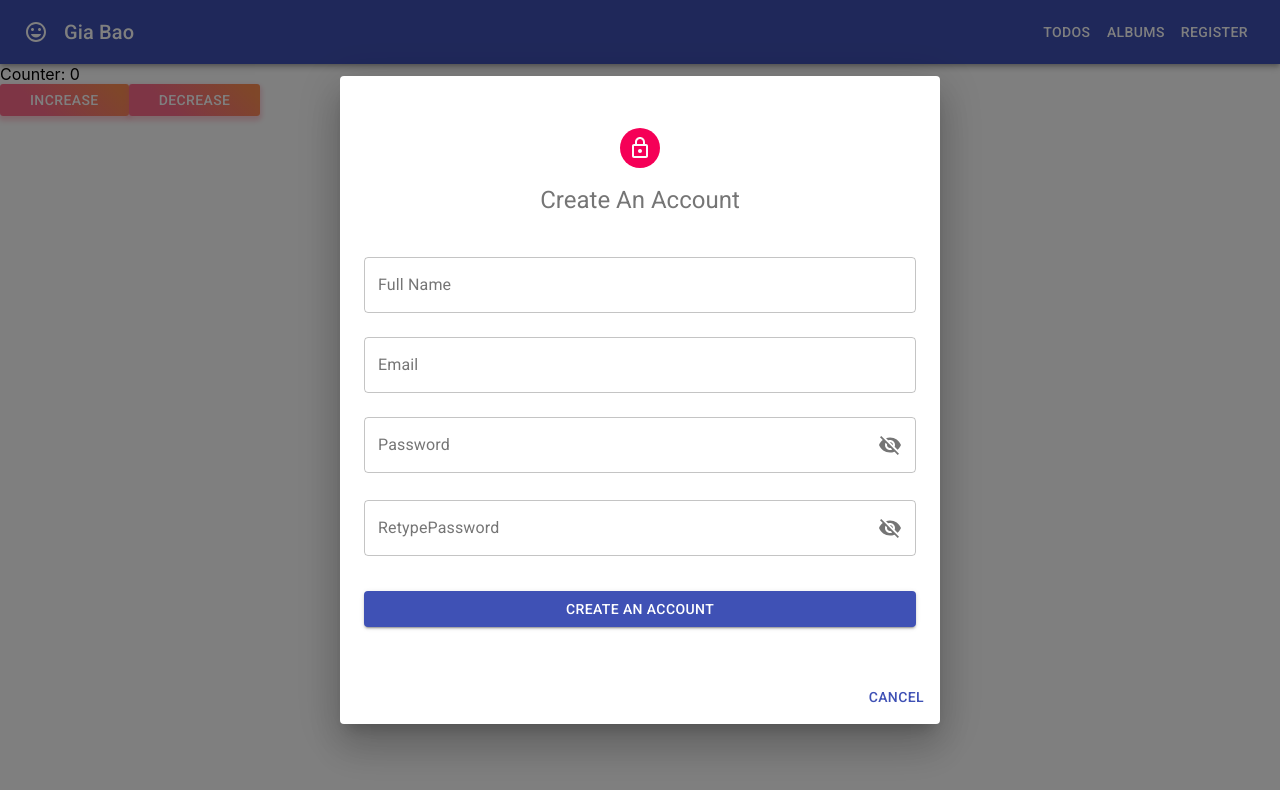
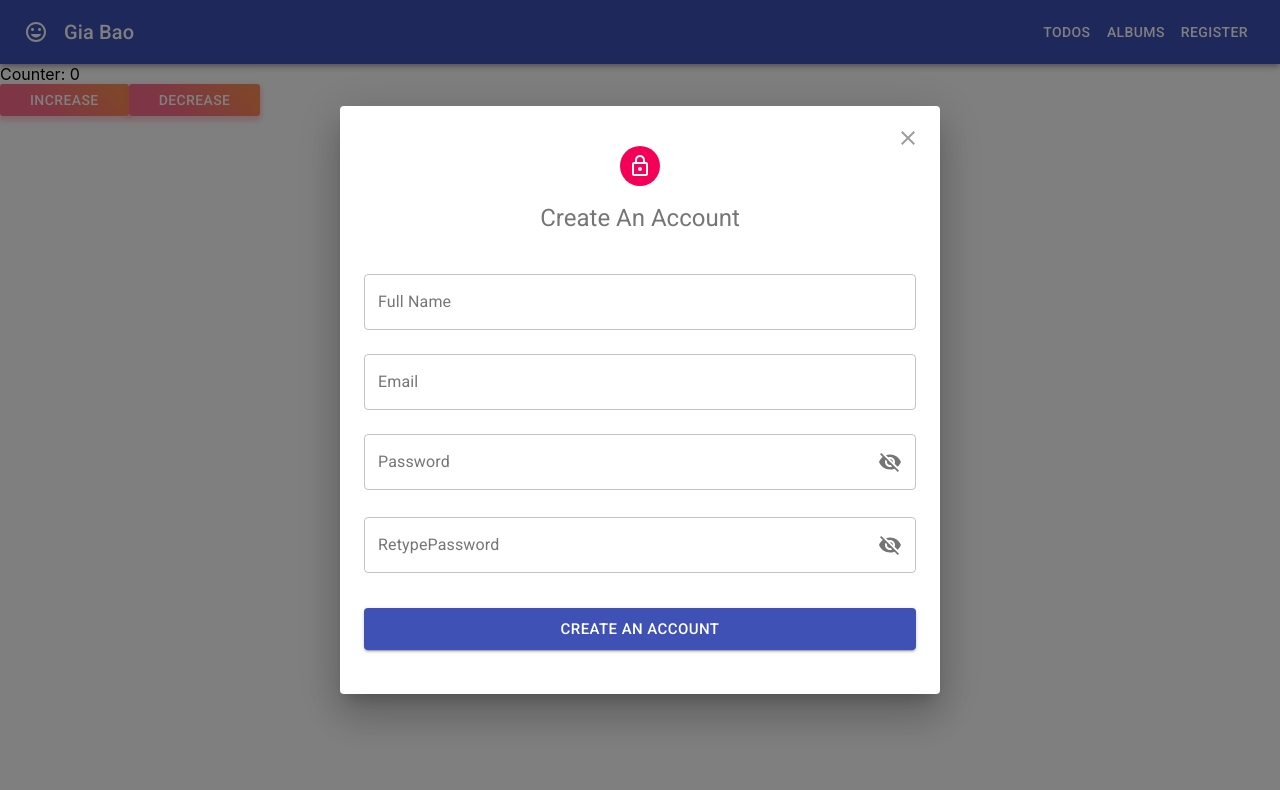
Before and after one commit to giabao250397/ReactJS-Setup-API, a React (Create React App) app: page / in a window 1280 px wide. Both pictures are taken after a click on the button "REGISTER". Shown: the top 790 px of the page. Built offline with nearby package versions, Linux system fonts and the light colour scheme.

Commit message:
ADD total API dang nhap

```diff
--- a/package.json
+++ b/package.json
@@ -14,6 +14,7 @@
     "axios": "^0.21.1",
     "classnames": "^2.2.6",
     "node-sass": "^4.14.1",
+    "notistack": "^1.0.3",
     "query-string": "^6.14.0",
     "react": "^17.0.1",
     "react-dom": "^17.0.1",
--- a/src/api/axiosClient.js
+++ b/src/api/axiosClient.js
@@ -27,6 +27,15 @@ axiosClient.interceptors.response.use(
   function (error) {
     // Any status codes that falls outside the range of 2xx cause this function to trigger
     // Do something with response error
+    // console.log('asdasdsad: ', error.response);
+    const {config, status, data} = error.response;
+    if (config.url == '/auth/local/register' && status == 400) {
+      const errorList = data.data || [];
+      const firstError = errorList.length > 0 ? errorList[0] : {};
+      const messageList = firstError.messages || [];
+      const firstMessage = messageList.length > 0 ? messageList[0] : {};
+      throw new Error(firstMessage.message);
+    }
     return Promise.reject(error);
   });
 export default axiosClient;
--- a/src/app/store.js
+++ b/src/app/store.js
@@ -1,8 +1,10 @@
 import { configureStore } from "@reduxjs/toolkit";
 import counterReducer from '../features/Counter/counterSlice';
+import userReducer from '../features/Auth/userSlice';
 
 const rootReducer = {
     count: counterReducer,
+    user: userReducer,
 };
 const store = configureStore({
     reducer: rootReducer,
--- a/src/components/Header/index.jsx
+++ b/src/components/Header/index.jsx
@@ -1,3 +1,4 @@
+import { IconButton } from '@material-ui/core';
 import AppBar from '@material-ui/core/AppBar';
 import Button from '@material-ui/core/Button';
 import Dialog from '@material-ui/core/Dialog';
@@ -7,6 +8,7 @@ import DialogContentText from '@material-ui/core/DialogContentText';
 import { makeStyles } from '@material-ui/core/styles';
 import Toolbar from '@material-ui/core/Toolbar';
 import Typography from '@material-ui/core/Typography';
+import { Close } from '@material-ui/icons';
 import MoodIcon from '@material-ui/icons/Mood';
 import React, { useState } from 'react';
 import { Link, NavLink } from 'react-router-dom';
@@ -25,7 +27,14 @@ const useStyles = makeStyles((theme) => ({
   link: {
       color: 'white',
       textDecoration: 'none'
-  }
+  },
+  closeButton: {
+    position: 'absolute',
+    top: theme.spacing(1),
+    right: theme.spacing(1),
+    color: theme.palette.grey[500],
+    zIndex: 2,
+  },
 }));
 
 export default function Header() {
@@ -65,16 +74,14 @@ export default function Header() {
       <Dialog disableBackdropClick disableEscapeKeyDown
        open={open} onClose={handleClose}
        aria-labelledby="form-dialog-title">
+         <IconButton className={classes.closeButton} onClick={handleClose}>
+           <Close />
+         </IconButton>
         <DialogContent>
           <DialogContentText>
-            <Register />
+            <Register closeDialog={handleClose} />
           </DialogContentText>
         </DialogContent>
-        <DialogActions>
-          <Button onClick={handleClose} color="primary">
-            Cancel
-          </Button>
-        </DialogActions>
       </Dialog>
     </div>
   );
--- a/src/features/Auth/components/Register/index.jsx
+++ b/src/features/Auth/components/Register/index.jsx
@@ -1,18 +1,45 @@
+import { unwrapResult } from '@reduxjs/toolkit';
+import { register } from 'features/Auth/userSlice';
+import { useSnackbar } from 'notistack';
+import PropTypes from 'prop-types';
 import React from 'react';
+import { useDispatch } from 'react-redux';
 import RegisterForm from '../RegisterForm';
 
 Register.propTypes = {
-
+    closeDialog: PropTypes.func,
 };
 
 function Register(props) {
-    const handleSubmit = (values) => {
-        console.log('Form Submit: ', values);
+    const dispatch = useDispatch();
+    const { enqueueSnackbar } = useSnackbar();
+    const handleSubmit = async (values) => {
+        // console.log('Form Submit: ', values);
+        try {
+            values.username = values.email;
+
+            const action = register(values);
+            const resultAction = await dispatch(action);
+            const user = unwrapResult(resultAction);
+            // close dialog
+            const {closeDialog} = props;
+            if (closeDialog) {
+                closeDialog();
+            }
+            console.log('New user', user);
+            enqueueSnackbar('Register successfully!!', { variant: 'success' });
+
+
+        } catch (error) {
+            console.log('Failed to register:', error);
+            enqueueSnackbar(error.message, { variant: 'error' });
+
+        }
     };
 
     return (
         <div>
-            <RegisterForm onSubmit={handleSubmit} />
+            <RegisterForm  onSubmit={handleSubmit} />
         </div>
     );
 }
--- a/src/features/Auth/components/RegisterForm/index.jsx
+++ b/src/features/Auth/components/RegisterForm/index.jsx
@@ -1,5 +1,5 @@
 import { yupResolver } from '@hookform/resolvers/yup';
-import { Avatar, Button, makeStyles, Typography } from '@material-ui/core';
+import { Avatar, Button, LinearProgress, makeStyles, Typography } from '@material-ui/core';
 import { LockOutlined } from '@material-ui/icons';
 import PropTypes from 'prop-types';
 import React from 'react';
@@ -10,6 +10,7 @@ import PasswordField from '../../../../components/form-controls/PasswordField';
 
 const useStyles = makeStyles(theme => ({
     root: {
+        position: 'relative',
         paddingTop: theme.spacing(4),
     },
 
@@ -24,6 +25,13 @@ const useStyles = makeStyles(theme => ({
     },
     submit: {
         margin: theme.spacing(3, 0, 3, 0),
+    },
+
+    progress: {
+        top: theme.spacing(1),
+        position: 'absolute',
+        left: 0,
+        right: 0,
     },
 
 }));
@@ -57,16 +65,20 @@ function RegisterForm(props) {
         resolver: yupResolver(schema),
     });
 
-    const handleSubmit = (values) => {
+    const handleSubmit = async (values) => {
         const {onSubmit}= props;
         if (onSubmit) {
-            onSubmit(values);
+            await onSubmit(values);
         }
-        form.reset();
-    }
+        // form.reset();
+        // console.log(values);
+    };
+
+    const {isSubmitting} = form.formState;
 
     return (
         <div className={classes.root}>
+            {isSubmitting && <LinearProgress className={classes.progress} />}
             <Avatar className={classes.avatar}>
                 <LockOutlined></LockOutlined>
             </Avatar>
@@ -80,7 +92,7 @@ function RegisterForm(props) {
             <InputField name="email" label="Email" form={form} />
             <PasswordField name="password" label="Password" form={form} />
             <PasswordField name="retypePassword" label="RetypePassword" form={form} />
-            <Button type="submit" className={classes.submit} variant="contained" color="primary" fullWidth>
+            <Button disabled={isSubmitting} type="submit" className={classes.submit} variant="contained" color="primary" fullWidth size="large">
                 Create an account
             </Button>
             </form>
--- /dev/null
+++ b/src/features/Auth/userSlice.js
@@ -0,0 +1,35 @@
+import { createAsyncThunk, createSlice } from "@reduxjs/toolkit";
+import userApi from "api/userApi";
+
+
+
+
+
+export const register = createAsyncThunk(
+    'users/register',
+    async (payload) => {
+      const data = await userApi.register(payload);
+
+      localStorage.setItem('access_token', data.jwt);
+      localStorage.setItem('user', JSON.stringify(data.user));
+
+        return data.user;
+    }
+  );
+
+const userSlice = createSlice({
+    name: 'user',
+    initialState: {
+        current: {},
+        settings: {},
+    },
+    reducers: {},
+    extraReducers: {
+        [register.fulfilled]: (state, action) => {
+            state.current = action.payload;
+        },
+    },
+});
+
+const { reducer } = userSlice;
+export default reducer;
--- a/src/index.js
+++ b/src/index.js
@@ -6,12 +6,15 @@ import reportWebVitals from './reportWebVitals';
 import { BrowserRouter } from 'react-router-dom';
 import { Provider } from 'react-redux';
 import store from './app/store';
+import { SnackbarProvider } from 'notistack';
 
 ReactDOM.render(
   <React.StrictMode>
     <Provider store={store}>
       <BrowserRouter>
+      <SnackbarProvider anchorOrigin={{vertical: 'top', horizontal: 'right'}}>
         <App />
+      </SnackbarProvider>
       </BrowserRouter>
     </Provider>
 
```
Also changed, not shown: jsconfig.json (added, +9 -0 lines), 2 other files (tests, documents, lock files or other folders).
